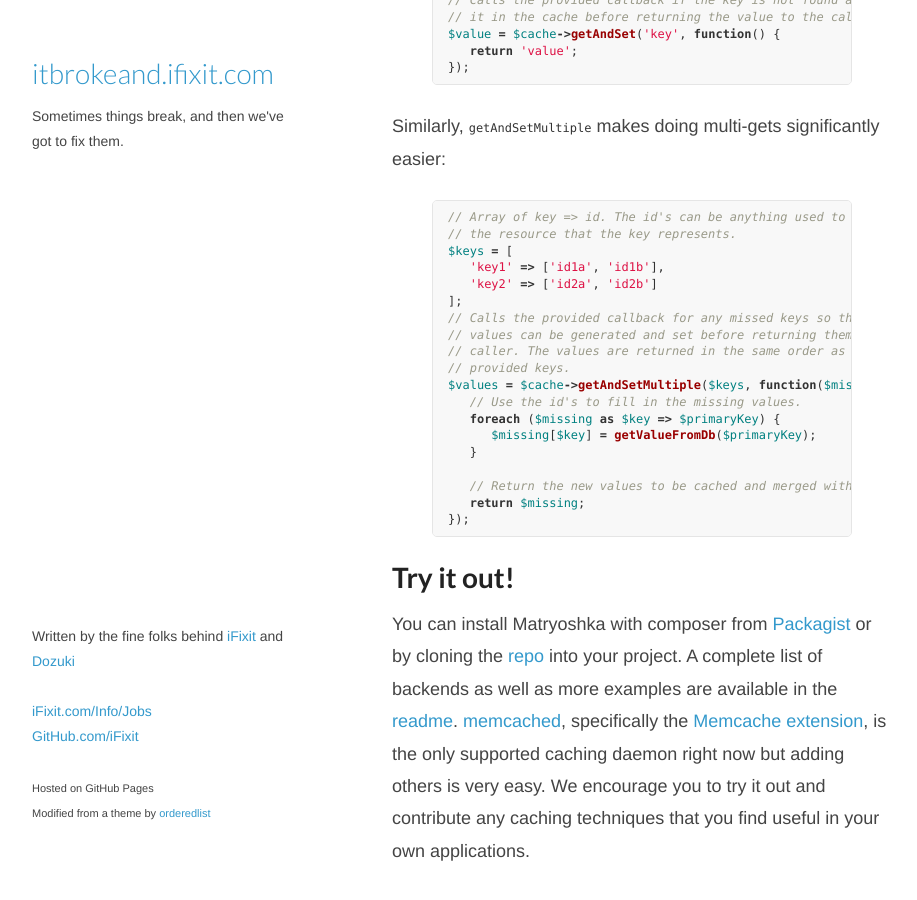
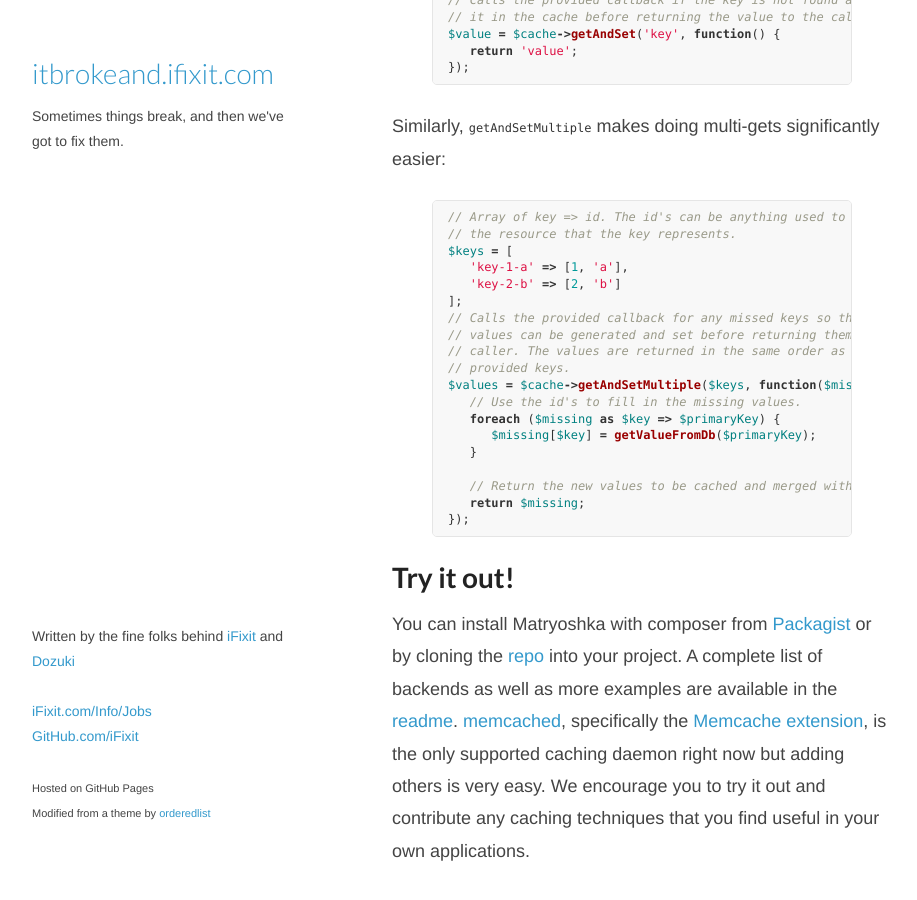
Before and after one commit to iFixit/itbrokeand.ifixit.com, a Jekyll site: the page built from _posts/2015-01-13-matryoshka-configurable-caching-library-for-php.md, in a window 1280 px wide and 900 px high, scrolled down 2684 px. Shown: the whole window, without its empty margins (178-1095 px from the left). Built offline with Jekyll 4.4.1, drawn with Linux system fonts in a browser that asks for light colours; Markdown is read by kramdown in place of the engine named in the settings; comment, search, counter and statistics services are not loaded.

Commit message:
Matryoshka: Update keys for multi-get example

```diff
--- a/_posts/2015-01-13-matryoshka-configurable-caching-library-for-php.md
+++ b/_posts/2015-01-13-matryoshka-configurable-caching-library-for-php.md
@@ -108,8 +108,8 @@ Similarly, `getAndSetMultiple` makes doing multi-gets significantly easier:
 // Array of key => id. The id's can be anything used to identify
 // the resource that the key represents.
 $keys = [
-   'key1' => ['id1a', 'id1b'],
-   'key2' => ['id2a', 'id2b']
+   'key-1-a' => [1, 'a'],
+   'key-2-b' => [2, 'b']
 ];
 // Calls the provided callback for any missed keys so the missing
 // values can be generated and set before returning them to the
```
